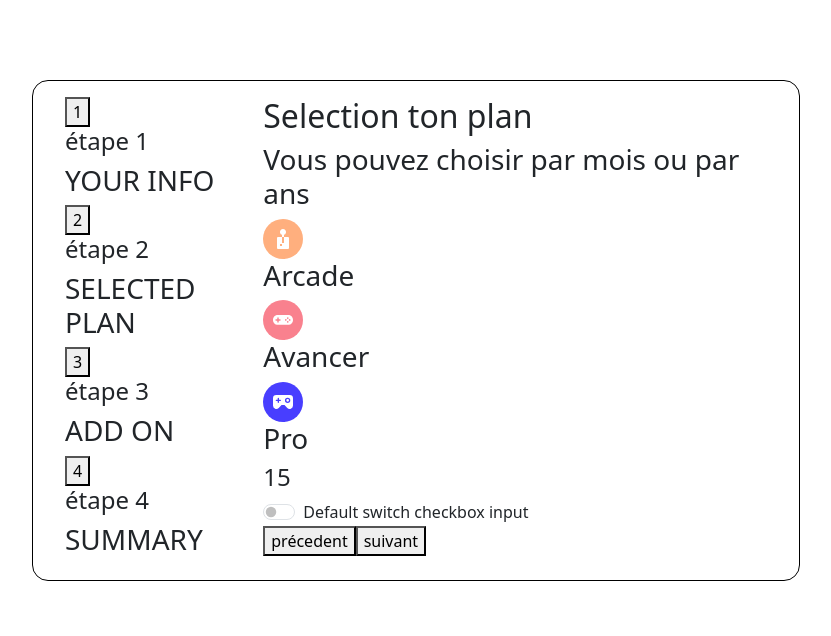
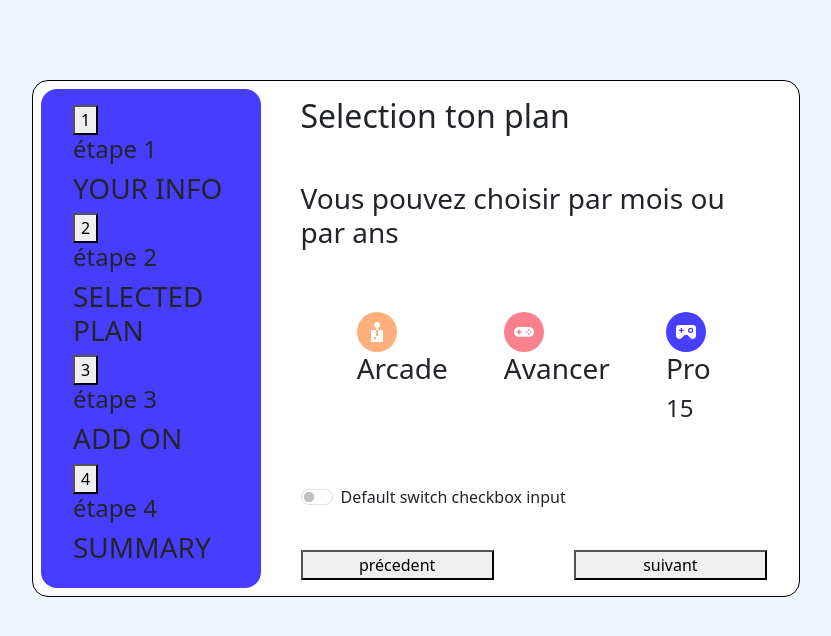
Before and after one commit to kottor96/projectState, a React (Vite) app: page / in a window 1280 px wide. Both pictures are taken after a click on the button "suivant". Shown: the top 636 px of the page, without its empty margins (224-1055 px from the left). Built offline with nearby package versions, Linux system fonts and the light colour scheme; the HTML template or start-up script is replaced by a standard one.

Commit message:
j'ai fini step1

```diff
--- a/src/components/Card.jsx
+++ b/src/components/Card.jsx
@@ -7,7 +7,7 @@ export default function Card(props) {
     <>
         <section id="cardFormulaire">
             <div id="carte">
-                <div id="option">
+                <div id="etape">
                     <Etape/>
                 </div>
                 <div id="formulaire">
--- a/src/components/formulaire/Btn.jsx
+++ b/src/components/formulaire/Btn.jsx
@@ -1,8 +1,8 @@
-export default function Btn({action,containt}) {
+export default function Btn({action,containt,grid}) {
 
   return (
     <>
-      <button onClick={action} type="button" className="btn-primary">{containt}</button>
+      <button onClick={action} style={{ gridArea: grid }} type="button" className="btn-primary">{containt}</button>
     </>
   )
 }
--- a/src/components/formulaire/Entrer.jsx
+++ b/src/components/formulaire/Entrer.jsx
@@ -2,7 +2,7 @@ export default function Entrer({label,type}) {
 
   return (
     <>
-      <div>
+      <div className="divEntrer">
         <label htmlFor={type}>{label}</label>
         <input type={type} />
       </div>
--- a/src/components/formulaire/Formulaire.jsx
+++ b/src/components/formulaire/Formulaire.jsx
@@ -15,10 +15,10 @@ export default function Formulaire(props) {
                             <Entrer label={'Votre nom est :'} type={'text'}/>
                             <Entrer label={'votre adresse est :'} type={'email'}/>
                             <Entrer label={'votre numero est :'} type={'number'}/>
-
-
                         </div>
-                    <div><Btn containt={'suivant'} action={props.nextPage}/></div>
+                        <div className="btn_SP">
+                            <Btn containt={'suivant'} grid={'suivant'} action={props.nextPage}/>
+                        </div>
                     </form>
                 )
 
@@ -27,9 +27,11 @@ export default function Formulaire(props) {
                     <form action="">
                         <h2>Selection ton plan</h2>
                         <h3>Vous pouvez choisir par mois ou par ans</h3>
+                        <div className="plan">
                             {props.listePlan.map((el,index)=>
                                 <Plan key={index} el={el}/>
                             )}
+                        </div>
                         <div className="form-check form-switch">
                             <input
                                 className="form-check-input"
@@ -41,22 +43,22 @@ export default function Formulaire(props) {
                                 Default switch checkbox input
                             </label>
                         </div>
-                        <div>
-                            <Btn containt={'précedent'} action={props.prewPage}/>
-                            <Btn containt={'suivant'} action={props.nextPage}/>
+                        <div className="btn_SP">
+                            <Btn containt={'précedent'} grid={'precedent'} action={props.prewPage}/>
+                            <Btn containt={'suivant'} grid={'suivant'} action={props.nextPage}/>
                         </div>
                     </form>
                 )
                 :props.page===2
                 ?<form>
-                    <div>
-                        <Btn containt={'précedent'} action={props.prewPage}/>
-                        <Btn containt={'suivant'} action={props.nextPage}/>
+                    <div className="btn_SP">
+                        <Btn containt={'précedent'} grid={'precedent'} action={props.prewPage}/>
+                        <Btn containt={'suivant'} grid={'suivant'} action={props.nextPage}/>
                     </div>
                 </form>
                 :<form>
-                    <div>
-                        <Btn containt={'précedent'} action={props.prewPage}/>
+                    <div className="btn_SP">
+                        <Btn containt={'précedent'} grid={'precedent'} action={props.prewPage}/>
                     </div>
                 </form>
 
--- a/src/index.css
+++ b/src/index.css
@@ -1,14 +1,56 @@
+body {
+  background-color: hsl(217, 100%, 97%) !important;
+}
+
 #cardFormulaire {
   padding: 5rem 20vw;
 }
 
 #carte {
   justify-content: space-between;
-  background-color: white;
+  background-color: hsl(0, 0%, 100%);
   border-radius: 1rem;
-  padding: 1rem 2rem;
   display: flex;
   border: 1px solid black;
 }
+#carte > div {
+  padding: 1rem 2rem;
+}
+
+#etape {
+  background-color: hsl(243, 100%, 62%);
+  border-radius: 1rem;
+  margin: 0.5rem;
+  flex: 1;
+}
+
+#formulaire {
+  flex: 3;
+}
+#formulaire > form {
+  display: flex;
+  flex-direction: column;
+  justify-content: space-between;
+  height: 100%;
+}
+#formulaire > form .divEntrer {
+  display: flex;
+  flex-direction: column;
+}
+
+.btn_SP {
+  display: grid;
+  grid-template-columns: 1fr 1fr;
+  grid-template-areas: "precedent suivant";
+  gap: 5rem;
+}
+
+.plan {
+  display: flex;
+  flex-direction: row;
+  justify-content: space-evenly;
+  margin: 1rem;
+  gap: 1rem;
+}
 
 /*# sourceMappingURL=index.css.map */
--- a/src/sass/main.sass
+++ b/src/sass/main.sass
@@ -1,2 +1,4 @@
+@use './partials/_base'
 @use './partials/_variable'
 @use './partials/_card'
+@use './partials/_step2'
--- a/src/sass/partials/_base.sass
+++ b/src/sass/partials/_base.sass
@@ -1,4 +1,4 @@
 @use './_variable' as *
 
 body
-    background-color: $Magnolia
+    background-color: $Magnolia !important
--- a/src/sass/partials/_card.sass
+++ b/src/sass/partials/_card.sass
@@ -3,8 +3,30 @@
     padding: 5rem 20vw
 #carte
     justify-content: space-between
-    background-color: $whiteBis
+    background-color: $white
     border-radius: 1rem
-    padding: 1rem 2rem
     display: flex
     border: 1px solid black
+    >div
+        padding: 1rem 2rem
+
+#etape
+    background-color: $Purplish_blue
+    border-radius: 1rem
+    margin: 0.5rem
+    flex: 1
+#formulaire
+    flex: 3
+    >form
+        display: flex
+        flex-direction: column
+        justify-content: space-between
+        height: 100%
+        .divEntrer
+            display: flex
+            flex-direction: column
+.btn_SP
+    display: grid
+    grid-template-columns: 1fr 1fr
+    grid-template-areas: 'precedent suivant'
+    gap: 5rem
--- /dev/null
+++ b/src/sass/partials/_step2.sass
@@ -0,0 +1,6 @@
+.plan
+    display: flex
+    flex-direction: row
+    justify-content: space-evenly
+    margin: 1rem
+    gap: 1rem
--- a/src/sass/partials/_variable.sass
+++ b/src/sass/partials/_variable.sass
@@ -8,4 +8,3 @@ $Light_gray: hsl(229, 24%, 87%)
 $Magnolia: hsl(217, 100%, 97%)
 $Alabaster: hsl(231, 100%, 99%)
 $white: hsl(0, 0%, 100%)
-$whiteBis: white
```
Also changed, not shown: 1 other file (tests, documents, lock files or other folders). Lines whose indentation alone changed are shown as unchanged.
